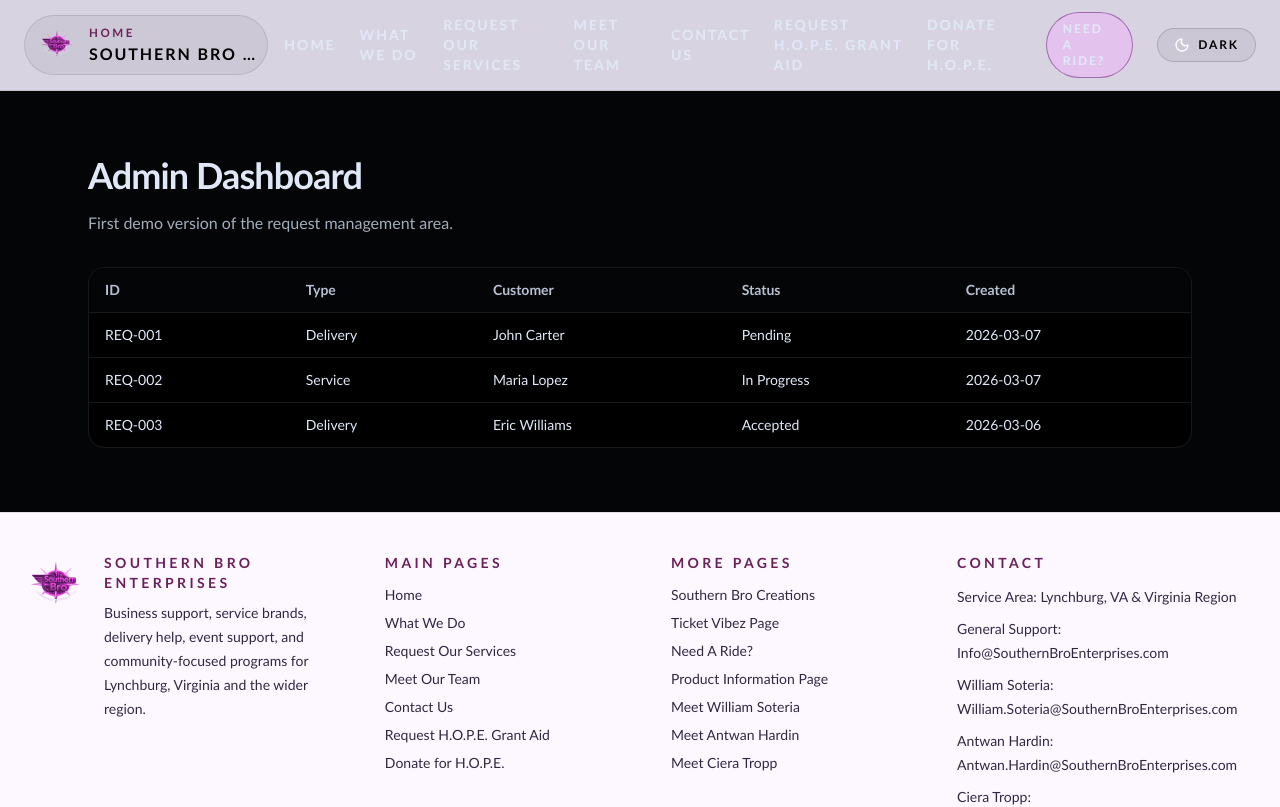
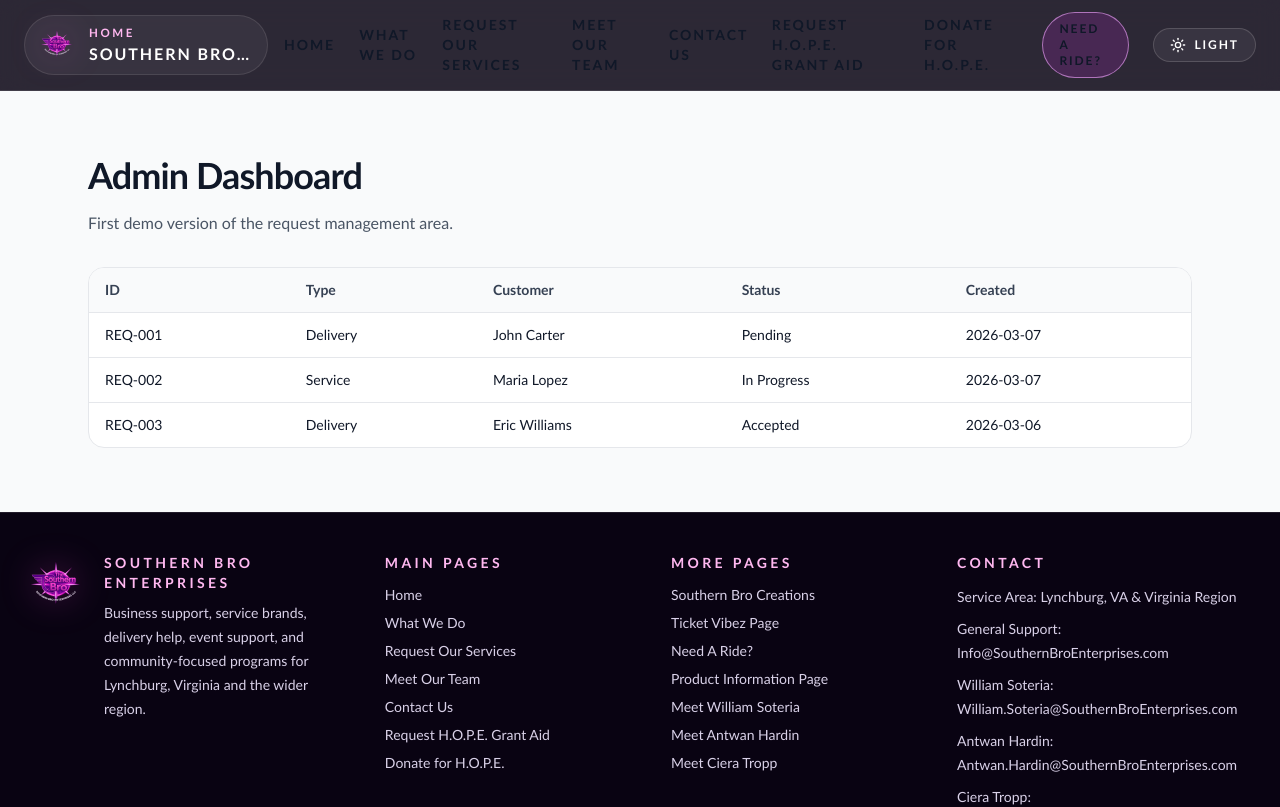
Before and after one commit to Vitolop1/southern-bro-request-hub, a Next.js app: page /admin in a window 1280 px wide. Shown: the top 807 px of the page. Built offline with nearby package versions, Linux system fonts and the light colour scheme.

Commit message:
Default the site to dark theme

```diff
--- a/src/app/layout.tsx
+++ b/src/app/layout.tsx
@@ -28,9 +28,7 @@
           {`
             try {
               var storedTheme = localStorage.getItem("southern-bro-theme");
-              var resolvedTheme =
-                storedTheme ||
-                (window.matchMedia("(prefers-color-scheme: light)").matches ? "light" : "dark");
+              var resolvedTheme = storedTheme || "dark";
               document.documentElement.dataset.theme = resolvedTheme;
             } catch (error) {
               document.documentElement.dataset.theme = "dark";
--- a/src/components/theme-toggle.tsx
+++ b/src/components/theme-toggle.tsx
@@ -17,9 +17,7 @@
     return storedTheme;
   }
 
-  return window.matchMedia("(prefers-color-scheme: light)").matches
-    ? "light"
-    : "dark";
+  return "dark";
 }
 
 function applyTheme(theme: Theme) {
```
